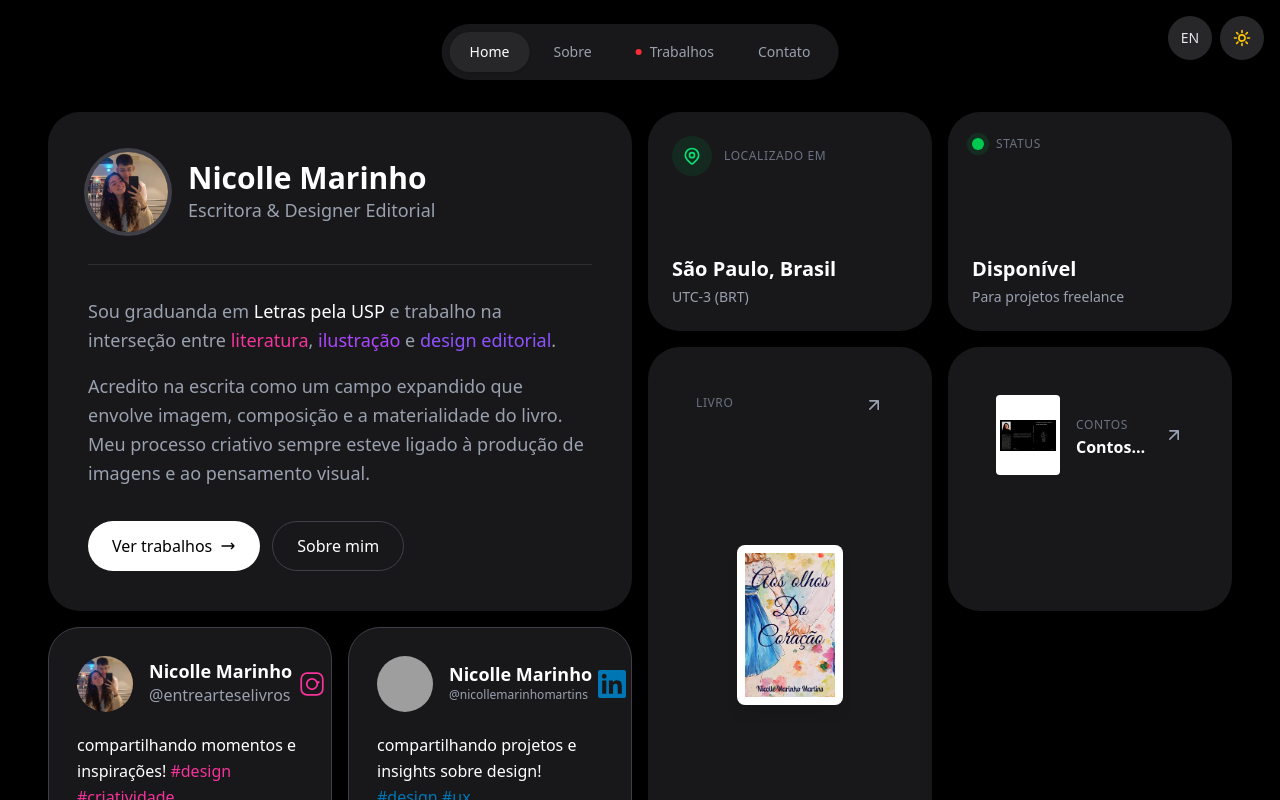
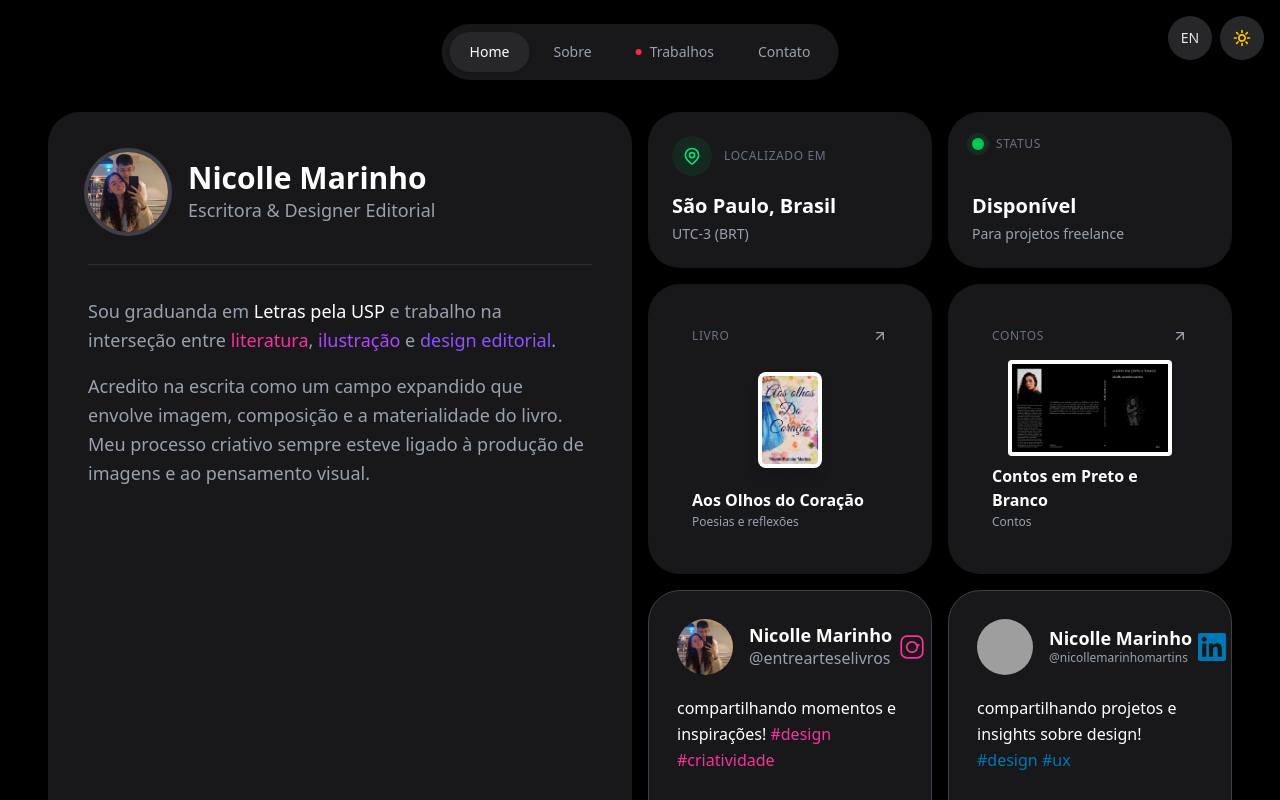
Before and after one commit to kaualimadesouza/portifolio_nicolle, a React (Vite) app: page / in a window 1280 px wide. Shown: the top 800 px of the page. Built offline with nearby package versions, Linux system fonts and the light colour scheme; grey boxes are pictures that could not be loaded; a web font is replaced by a local one.

Commit message:
refactor: home page to 2-column layout matching about page

```diff
--- a/src/pages/home.tsx
+++ b/src/pages/home.tsx
@@ -21,13 +21,14 @@ function Home() {
 
       {/* Main Content */}
       <div className="pt-6 pb-28 md:pt-28 md:pb-24 lg:pt-28 lg:pb-32 px-4 md:px-8 lg:px-12">
-        <div className="max-w-7xl mx-auto">
+        <div className="max-w-[1400px] mx-auto">
 
-          {/* Bento Grid Layout */}
-          <div className="grid grid-cols-1 md:grid-cols-2 lg:grid-cols-4 gap-4">
+          {/* Grid principal - 2 colunas */}
+          <div className="grid grid-cols-1 lg:grid-cols-2 gap-4">
 
-            {/* Hero Card - Profile & Intro */}
-            <Card className="md:col-span-2 lg:col-span-2 lg:row-span-2 p-6 sm:p-8 md:p-10">
+            {/* Left Column - Hero Card (altura completa) */}
+            <div className="rounded-3xl flex flex-col min-h-auto lg:min-h-[720px]">
+              <Card className="p-6 sm:p-8 md:p-10 h-full">
                 <div className="flex flex-col h-full">
                   {/* Profile Header */}
                   <div className="flex items-center gap-4 sm:gap-5 mb-6 sm:mb-8">
@@ -81,47 +82,48 @@ function Home() {
                   </div>
                 </div>
               </Card>
-
-            {/* Location Card */}
-            <div className="lg:col-span-1">
-              <LocationCard />
             </div>
 
-            {/* Availability Card */}
-            <div className="lg:col-span-1">
+            {/* Right Column - Grid de Cards Menores */}
+            <div className="flex flex-col gap-4">
+              {/* Location e Availability */}
+              <div className="grid grid-cols-1 sm:grid-cols-2 gap-4 w-full">
+                <LocationCard />
                 <AvailabilityCard />
               </div>
 
+              {/* Projetos em destaque */}
+              <div className="grid grid-cols-1 sm:grid-cols-2 gap-4 w-full">
                 {/* Featured Project 1 - Aos Olhos do Coração */}
-            <Link to="/work/aos-olhos-do-coracao" className="md:col-span-1 lg:col-span-1 lg:row-span-2 group">
-              <Card className="h-full p-0 overflow-hidden">
-                <div className="relative h-full min-h-64 sm:min-h-80 flex flex-col">
+                <Link to="/work/aos-olhos-do-coracao" className="group">
+                  <Card className="h-full p-0 overflow-hidden min-h-48 sm:min-h-56">
+                    <div className="relative h-full flex flex-col">
                       <div className="absolute inset-0 bg-linear-to-br from-rose-500 to-pink-600 transform scale-0 group-hover:scale-100 transition-transform duration-500 origin-top-left"></div>
 
-                  <div className="relative z-10 p-4 sm:p-6 flex flex-col h-full">
-                    <div className="flex items-start justify-between mb-3 sm:mb-4">
+                      <div className="relative z-10 p-4 sm:p-5 flex flex-col h-full">
+                        <div className="flex items-start justify-between mb-2">
                           <span className="text-xs font-medium uppercase tracking-wider text-gray-400 dark:text-gray-500 group-hover:text-white/70 transition-colors duration-500">
                             {t('project.book')}
                           </span>
-                      <svg className="w-5 h-5 text-gray-400 group-hover:text-white transition-colors duration-500 transform group-hover:translate-x-1 group-hover:-translate-y-1" fill="none" stroke="currentColor" strokeWidth="2" viewBox="0 0 24 24">
+                          <svg className="w-4 h-4 text-gray-400 group-hover:text-white transition-colors duration-500 transform group-hover:translate-x-1 group-hover:-translate-y-1" fill="none" stroke="currentColor" strokeWidth="2" viewBox="0 0 24 24">
                             <path strokeLinecap="round" strokeLinejoin="round" d="M7 17L17 7M17 7H7M17 7V17" />
                           </svg>
                         </div>
 
-                    <div className="flex-1 flex items-center justify-center py-2 sm:py-4">
+                        <div className="flex-1 flex items-center justify-center py-2">
                           <img
                             src={AosOlhosImg}
                             alt={t('project.aos_olhos')}
-                        className="max-h-28 sm:max-h-40 object-contain rounded-lg shadow-lg bg-white p-2"
+                            className="max-h-20 sm:max-h-24 object-contain rounded-lg shadow-lg bg-white p-1"
                             loading="lazy"
                           />
                         </div>
 
                         <div className="mt-auto">
-                      <h3 className="text-base sm:text-lg font-bold text-black dark:text-white group-hover:text-white transition-colors duration-500 mb-1">
+                          <h3 className="text-sm sm:text-base font-bold text-black dark:text-white group-hover:text-white transition-colors duration-500 mb-0.5">
                             {t('project.aos_olhos')}
                           </h3>
-                      <p className="text-xs sm:text-sm text-gray-500 dark:text-gray-400 group-hover:text-white/80 transition-colors duration-500">
+                          <p className="text-xs text-gray-500 dark:text-gray-400 group-hover:text-white/80 transition-colors duration-500">
                             {t('project.poetry')}
                           </p>
                         </div>
@@ -131,48 +133,56 @@ function Home() {
                 </Link>
 
                 {/* Featured Project 2 - Contos */}
-            <Link to="/work/contos-em-preto-e-branco" className="md:col-span-1 lg:col-span-1 group">
-              <Card className="h-full p-0 overflow-hidden min-h-32 sm:min-h-50">
+                <Link to="/work/contos-em-preto-e-branco" className="group">
+                  <Card className="h-full p-0 overflow-hidden min-h-48 sm:min-h-56">
                     <div className="relative h-full flex flex-col">
                       <div className="absolute inset-0 bg-linear-to-br from-zinc-700 to-zinc-900 transform scale-0 group-hover:scale-100 transition-transform duration-500 origin-bottom-right"></div>
 
-                  <div className="relative z-10 p-4 sm:p-6 flex flex-col h-full">
-                    <div className="flex items-center gap-3 sm:gap-4">
+                      <div className="relative z-10 p-4 sm:p-5 flex flex-col h-full">
+                        <div className="flex items-start justify-between mb-2">
+                          <span className="text-xs font-medium uppercase tracking-wider text-gray-400 dark:text-gray-500 group-hover:text-white/70 transition-colors duration-500">
+                            {t('project.tales')}
+                          </span>
+                          <svg className="w-4 h-4 text-gray-400 group-hover:text-white transition-colors duration-500 transform group-hover:translate-x-1 group-hover:-translate-y-1" fill="none" stroke="currentColor" strokeWidth="2" viewBox="0 0 24 24">
+                            <path strokeLinecap="round" strokeLinejoin="round" d="M7 17L17 7M17 7H7M17 7V17" />
+                          </svg>
+                        </div>
+
+                        <div className="flex-1 flex items-center justify-center py-2">
                           <img
                             src={ContosImg}
                             alt={t('project.contos')}
-                        className="w-12 h-16 sm:w-16 sm:h-20 object-contain rounded bg-white p-1"
+                            className="max-h-20 sm:max-h-24 object-contain rounded bg-white p-1"
                             loading="lazy"
                           />
-                      <div className="flex-1 min-w-0">
-                        <span className="text-xs font-medium uppercase tracking-wider text-gray-400 dark:text-gray-500 group-hover:text-white/70 transition-colors duration-500">
-                          {t('project.tales')}
-                        </span>
-                        <h3 className="text-sm sm:text-base font-bold text-black dark:text-white group-hover:text-white transition-colors duration-500 truncate">
+                        </div>
+
+                        <div className="mt-auto">
+                          <h3 className="text-sm sm:text-base font-bold text-black dark:text-white group-hover:text-white transition-colors duration-500 mb-0.5">
                             {t('project.contos')}
                           </h3>
-                      </div>
-                      <svg className="w-5 h-5 text-gray-400 group-hover:text-white transition-colors duration-500 shrink-0" fill="none" stroke="currentColor" strokeWidth="2" viewBox="0 0 24 24">
-                        <path strokeLinecap="round" strokeLinejoin="round" d="M7 17L17 7M17 7H7M17 7V17" />
-                      </svg>
+                          <p className="text-xs text-gray-500 dark:text-gray-400 group-hover:text-white/80 transition-colors duration-500">
+                            {t('project.tales')}
+                          </p>
                         </div>
                       </div>
                     </div>
                   </Card>
                 </Link>
+              </div>
 
-            {/* Instagram Card */}
-            <div className="md:col-span-1 lg:col-span-1 h-64 sm:h-72 md:h-80">
+              {/* Redes sociais */}
+              <div className="grid grid-cols-1 sm:grid-cols-2 gap-4 w-full">
+                <div className="h-64 sm:h-72 md:h-80">
                   <InstagramCard />
                 </div>
-
-            {/* LinkedIn Card */}
-            <div className="md:col-span-1 lg:col-span-1 h-64 sm:h-72 md:h-80">
+                <div className="h-64 sm:h-72 md:h-80">
                   <LinkedinCard />
+                </div>
               </div>
 
               {/* Contact CTA Card */}
-            <Link to="/contact" className="col-span-1 md:col-span-2 group">
+              <Link to="/contact" className="group">
                 <Card className="p-4 sm:p-6 md:p-8 h-full overflow-hidden relative">
                   <div className="absolute inset-0 bg-linear-to-r from-pink-500 to-purple-500 transform scale-0 group-hover:scale-100 transition-transform duration-500 origin-left"></div>
 
@@ -193,6 +203,7 @@ function Home() {
                   </div>
                 </Card>
               </Link>
+            </div>
 
           </div>
         </div>
```
Lines whose indentation alone changed are shown as unchanged.
